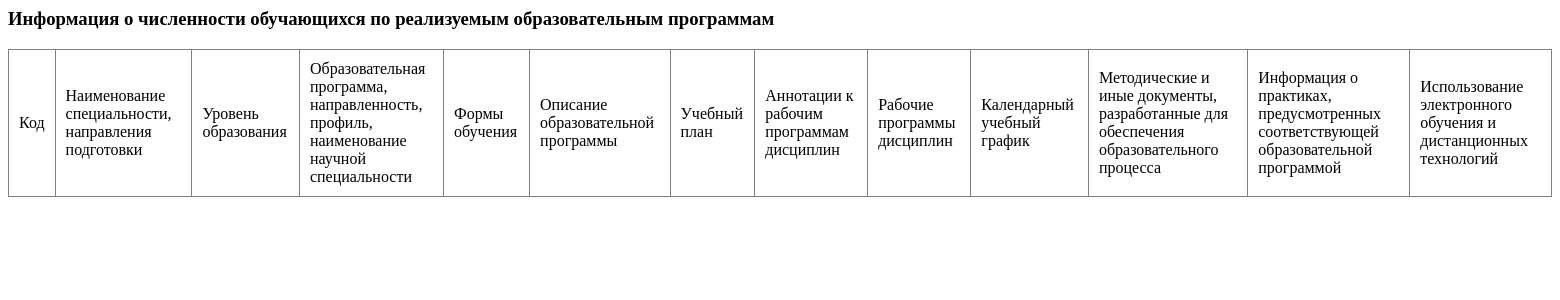
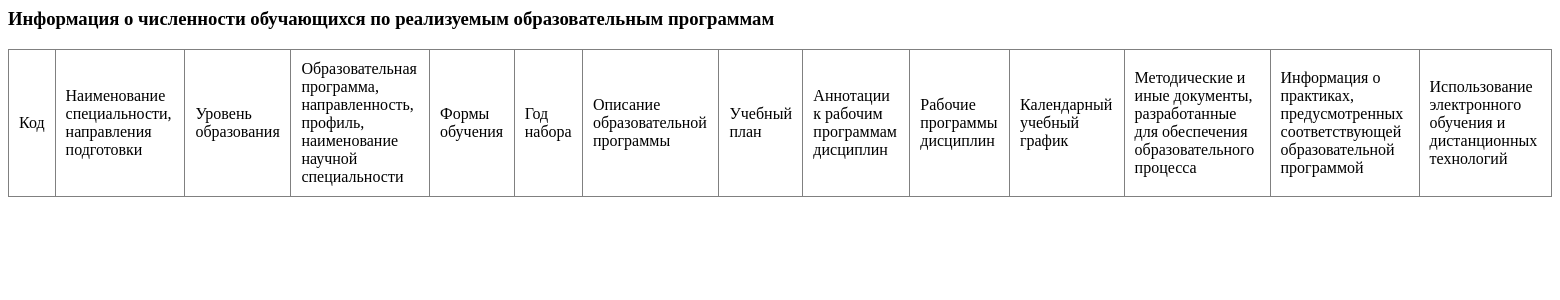
Before and after one commit to soul-plus/sveden-tags, a Python web app: template templates/obrazovanie_table.html in a window 1560 px wide. Shown: the top 300 px of the page. Run offline with Jinja, Linux system fonts and the light colour scheme; the template is opened without the code that fills it, so the values that code supplies are empty.

Commit message:
added year to obrazobanie table

```diff
--- a/main.py
+++ b/main.py
@@ -41,7 +41,7 @@ def select_mode(mode):
         start_row = 2
     elif mode == 7:
         # obrazovanie
-        keys = ['code', 'name', 'level', 'prof', 'form', 'OOP', 'plan', 'ann', 'rpd', 'shl',
+        keys = ['code', 'name', 'level', 'prof', 'form', 'year', 'OOP', 'plan', 'ann', 'rpd', 'shl',
                 'met', 'prac', 'eos']
         table = "obrazovanie_table.html"
         start_row = 2
--- a/templates/obrazovanie_table.html
+++ b/templates/obrazovanie_table.html
@@ -8,6 +8,7 @@
     <td>Уровень образования</td>
     <td>Образовательная программа, направленность,<br>профиль, наименование научной специальности</td>
     <td>Формы обучения</td>
+    <td>Год набора</td>
     <td>Описание образовательной программы</td>
     <td>Учебный план</td>
     <td>Аннотации к рабочим программам дисциплин</td>
@@ -25,6 +26,7 @@
     <td itemprop="eduLevel">{{item['level']}}</td>
     <td itemprop="eduProf">{{item['prof']}}</td>
     <td itemprop="eduForm">{{item['form']}}</td>
+    <td itemprop="eduYear">{{item['year']}}</td>
     <td itemprop="opMain">{{item['OOP']}}</td>
     <td itemprop="educationPlan">{{item['plan']}}</td>
     <td itemprop="educationAnnotation">{{item['ann']}}</td>
```
